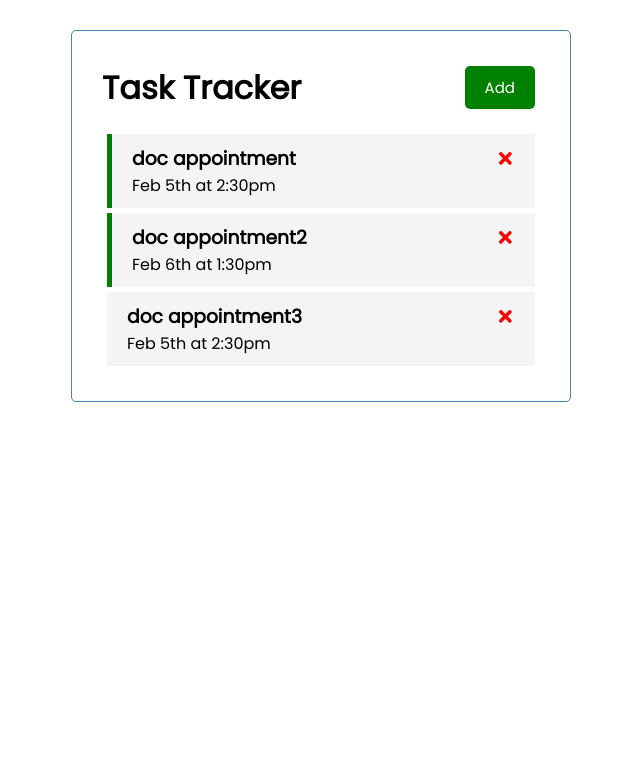
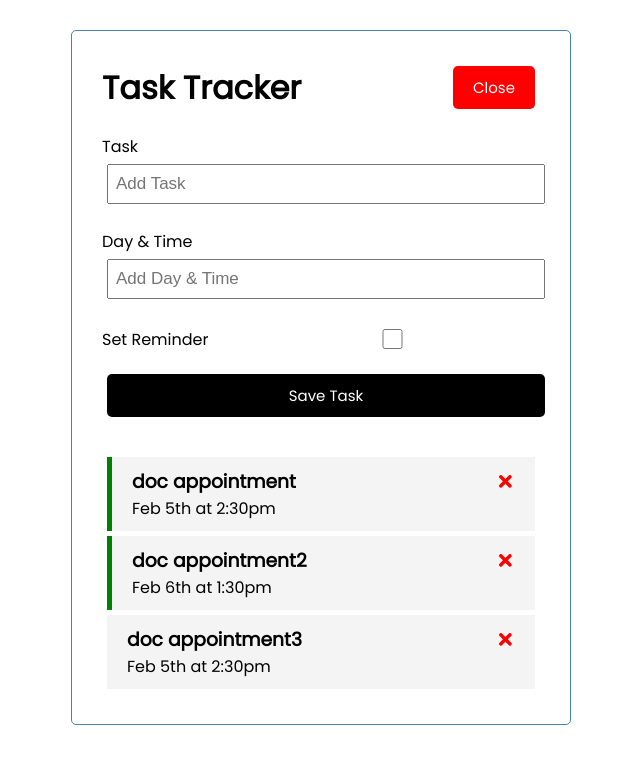
Before and after one commit to IvanCMC37/react-task-tracker, a React (Create React App) app: page / in a window 1280 px wide. Both pictures are taken after a click on the button "Add". Shown: the top 764 px of the page, without its empty margins (319-959 px from the left). Built offline with nearby package versions, Linux system fonts and the light colour scheme.

Commit message:
Added add task function & modified button function

```diff
--- a/src/App.js
+++ b/src/App.js
@@ -1,8 +1,10 @@
+import { useState } from "react";
 import Header from "./components/Header";
 import Tasks from "./components/Tasks";
-import { useState } from "react";
+import AddTask from "./components/AddTask";
 
 function App() {
+  const [showAddTask, setShowAddTask] = useState(false);
   const [tasks, setTasks] = useState([
     {
       id: 1,
@@ -24,6 +26,13 @@ function App() {
     },
   ]);
 
+  //Add Task
+  const addTask = (task) => {
+    const id = Math.floor(Math.random() * 10000) + 1;
+    const newTask = { id, ...task };
+    setTasks([...tasks, newTask]);
+  };
+
   //Delete Task
   const deleteTask = (id) => {
     setTasks(tasks.filter((task) => task.id !== id));
@@ -40,7 +49,11 @@ function App() {
 
   return (
     <div className="container">
-      <Header />
+      <Header
+        onAdd={() => setShowAddTask(!showAddTask)}
+        showAdd={showAddTask}
+      />
+      {showAddTask && <AddTask onAdd={addTask} />}
       {tasks.length > 0 ? (
         <Tasks tasks={tasks} onDelete={deleteTask} onToggle={toggleReminder} />
       ) : (
--- /dev/null
+++ b/src/components/AddTask.js
@@ -0,0 +1,57 @@
+import { useState } from "react";
+
+const AddTask = ({ onAdd }) => {
+  const [text, setText] = useState("");
+  const [day, setDay] = useState("");
+  const [reminder, setReminder] = useState(false);
+
+  const onSubmit = (e) => {
+    e.preventDefault();
+
+    if (!text) {
+      alert("Please add a task");
+      return;
+    }
+
+    onAdd({ text, day, reminder });
+
+    setText("");
+    setDay("");
+    setReminder(false);
+  };
+
+  return (
+    <form className="add-form" onSubmit={onSubmit}>
+      <div className="form-control">
+        <label>Task</label>
+        <input
+          type="text"
+          placeholder="Add Task"
+          value={text}
+          onChange={(e) => setText(e.target.value)}
+        />
+      </div>
+      <div className="form-control">
+        <label>Day & Time</label>
+        <input
+          type="text"
+          placeholder="Add Day & Time"
+          value={day}
+          onChange={(e) => setDay(e.target.value)}
+        />
+      </div>
+      <div className="form-control form-control-check">
+        <label>Set Reminder</label>
+        <input
+          type="checkbox"
+          checked={reminder}
+          value={reminder}
+          onChange={(e) => setReminder(e.currentTarget.checked)}
+        />
+      </div>
+      <input type="submit" value="Save Task" className="btn btn-block" />
+    </form>
+  );
+};
+
+export default AddTask;
--- a/src/components/Header.js
+++ b/src/components/Header.js
@@ -1,15 +1,15 @@
 import PropTypes from "prop-types";
 import Button from "./Button";
 
-const Header = ({ title }) => {
-  const onClick = () => {
-    console.log("Click");
-  };
-
+const Header = ({ title, onAdd, showAdd }) => {
   return (
     <header className="header">
       <h1>{title}</h1>
-      <Button color="green" text="Add" onClick={onClick} />
+      <Button
+        color={showAdd ? "red" : "green"}
+        text={showAdd ? "Close" : "Add"}
+        onClick={onAdd}
+      />
     </header>
   );
 };
```
